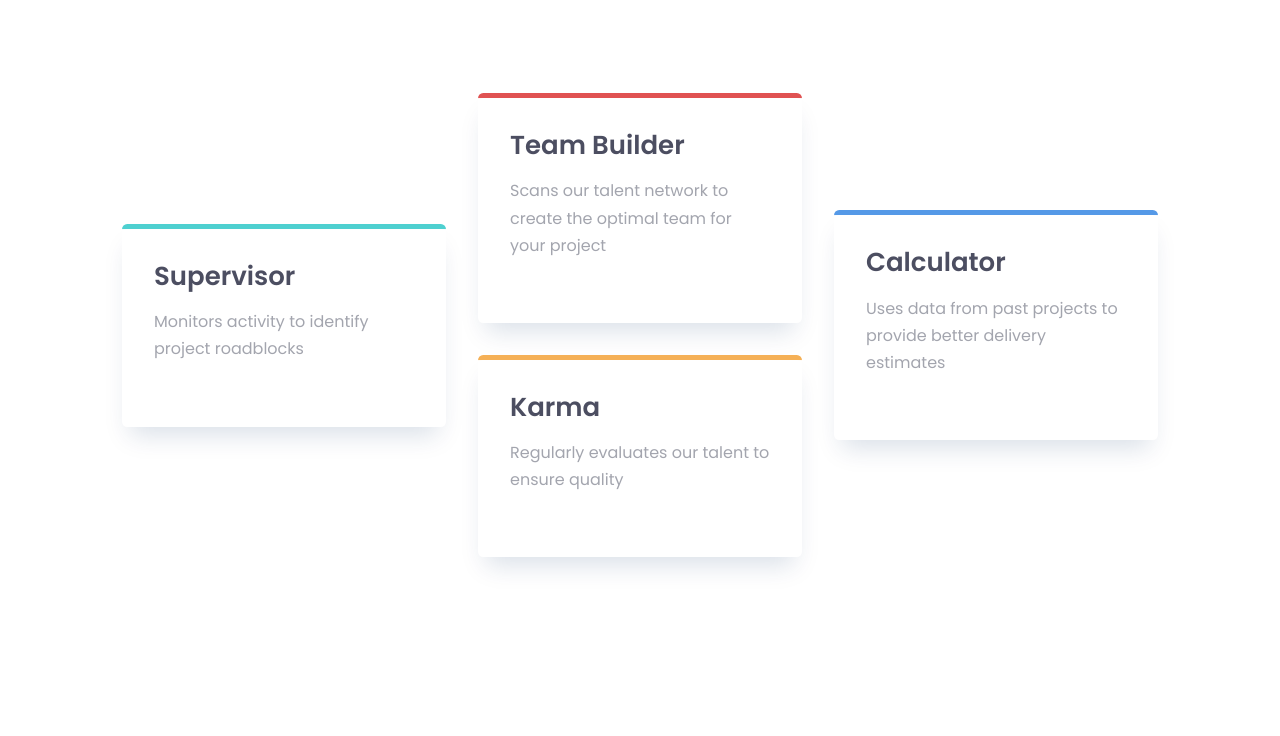
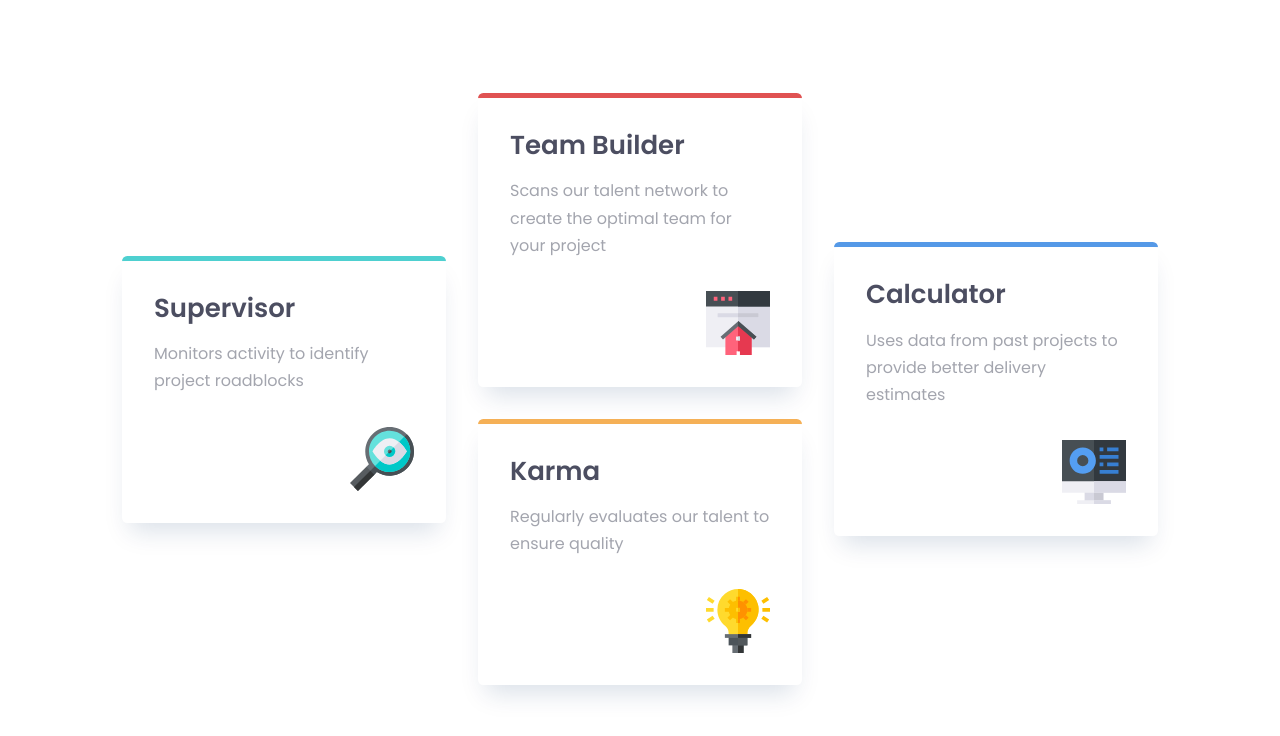
Before and after one commit to dedakrtinec/website-test, a plain HTML site: page index.html in a window 1280 px wide. Shown: the part 276-1012 px from the top of the page. Before the commit the page ends 913 px from the top, so only its background shows below. Drawn offline with Linux system fonts and the light colour scheme; the site is published under a folder, as on GitHub Pages, so addresses that start at the root find nothing.

Commit message:
Update index.html

```diff
--- a/index.html
+++ b/index.html
@@ -35,26 +35,26 @@
           <div class="card border-teal">
             <h2 class="card__title">Supervisor</h2>
             <p>Monitors activity to identify project roadblocks</p>
-            <img class="card__img" src="/images/icon-supervisor.svg" alt="">
+            <img class="card__img" src="./images/icon-supervisor.svg" alt="">
           </div>
         </div>
         <div class="col">
           <div class="card border-red">
             <h2 class="card__title">Team Builder</h2>
             <p>Scans our talent network to create the optimal team for your project</p>
-            <img class="card__img" src="/images/icon-team-builder.svg" alt="">
+            <img class="card__img" src="./images/icon-team-builder.svg" alt="">
           </div>
           <div class="card border-yellow">
             <h2 class="card__title">Karma</h2>
             <p>Regularly evaluates our talent to ensure quality</p>
-            <img class="card__img" src="/images/icon-karma.svg" alt="">
+            <img class="card__img" src="./images/icon-karma.svg" alt="">
           </div>
         </div>
         <div class="col">
           <div class="card border-blue class="card__title"">
             <h2 class="card__title">Calculator</h2>
             <p>Uses data from past projects to provide better delivery estimates</p>
-            <img class="card__img" src="/images/icon-calculator.svg" alt="">
+            <img class="card__img" src="./images/icon-calculator.svg" alt="">
           </div>
         </div>
       </div>
```
